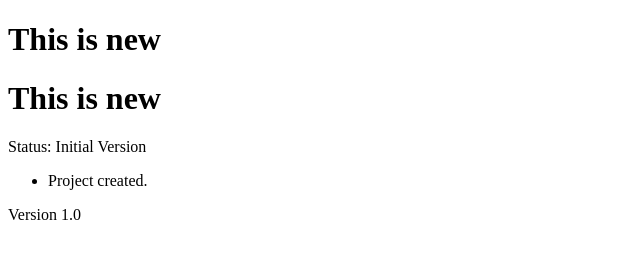
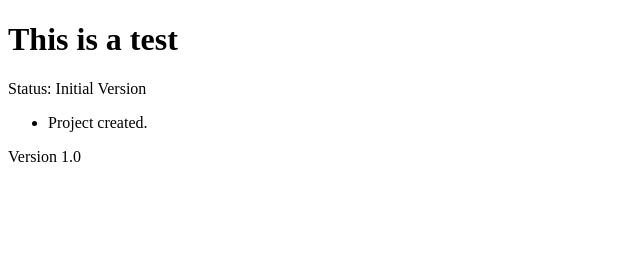
Before and after one commit to Kaval-Rathod/EliteGitTest, a plain HTML site: page index.html in a window 1280 px wide. Shown: the whole page, without its empty margins (0-640 px from the left). Drawn offline with Linux system fonts and the light colour scheme.

Commit message:
<h1> tag changes

```diff
--- a/index.html
+++ b/index.html
@@ -5,8 +5,8 @@
 </head>
 <body>
 
-<h1>This is new</h1>
-<h1>This is new</h1>
+<h1>This is a test</h1>
+
 <section id="mission" class="text-dark">
     <p>Status: Initial Version</p>
 </section>
```
